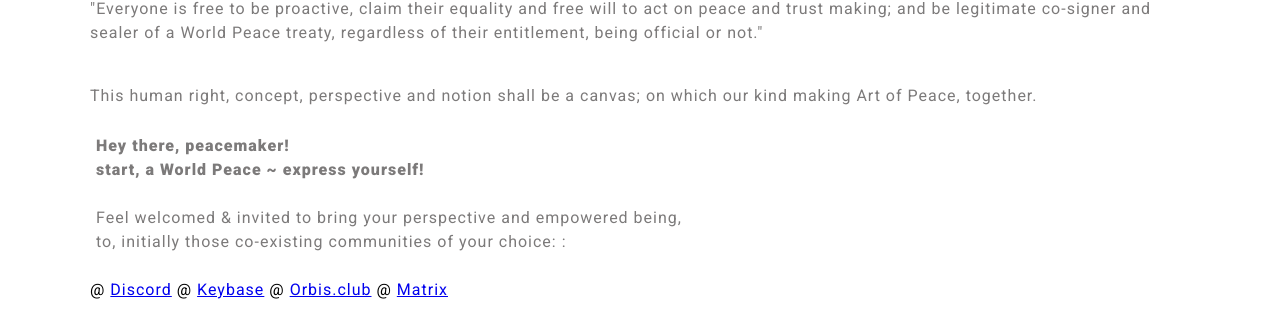
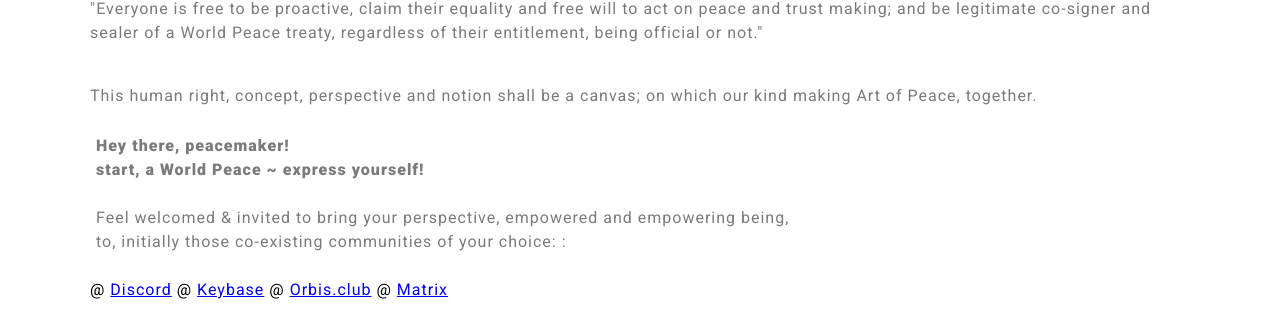
Before and after one commit to demo-verse/homepage-rebuild, a React (Create React App) app: page / in a window 1280 px wide. Shown: the part 1855-2165 px from the top of the page. Built offline with nearby package versions, Linux system fonts and the light colour scheme.

Commit message:
bring your perspectives, empowered and empowering being .. better like that

```diff
--- a/src/components/become/Become.jsx
+++ b/src/components/become/Become.jsx
@@ -35,7 +35,7 @@ const Become = forwardRef(({ buttons, design, circles }, ref) => {
                     </strong>
                     <br></br>
                     <br></br>Feel welcomed {"&"} invited to bring your
-                    perspective and empowered being,
+                    perspective, empowered and empowering being,
                     <br></br>to, initially those co-existing communities of your
                     choice: :{" "}
                   </p>
```
